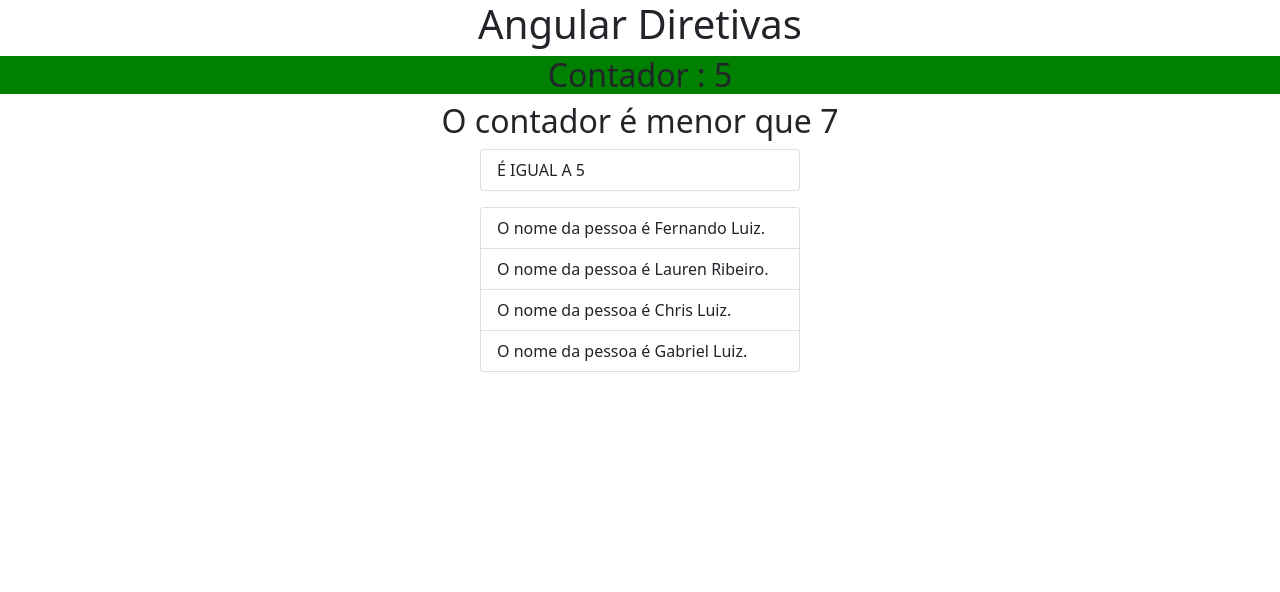
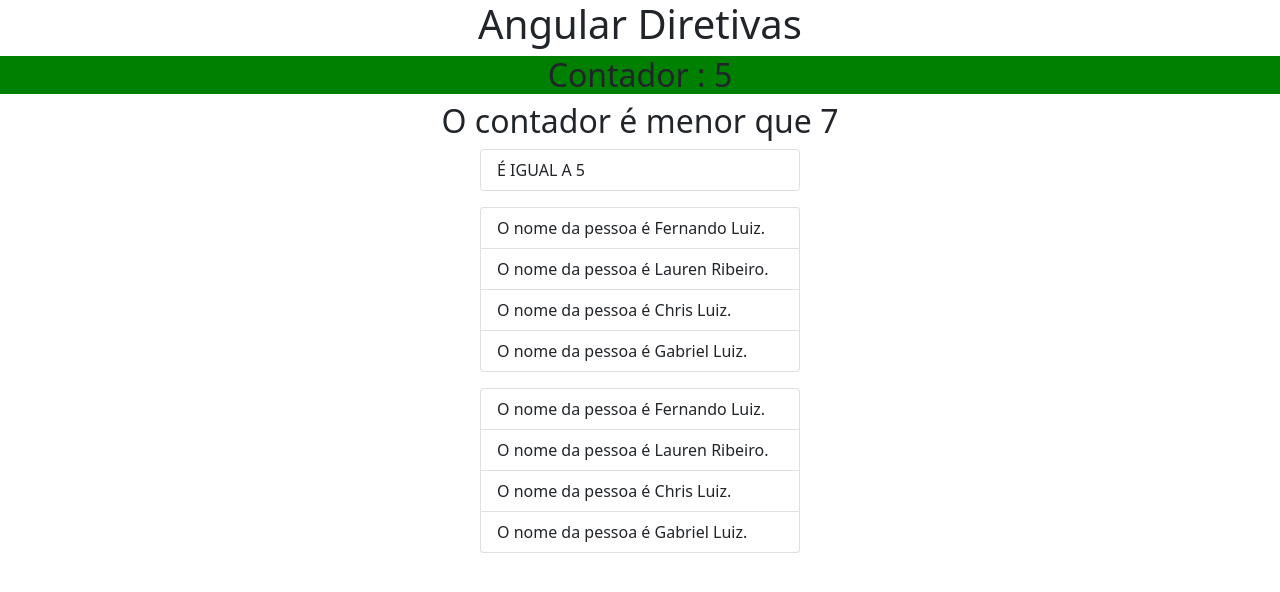
Before and after one commit to 740fernando/explorando-diretivas-angular, an Angular app in the folder workspace/ambiente-angular/: page / in a window 1280 px wide. Shown: the top 592 px of the page. Built offline with nearby package versions, Linux system fonts and the light colour scheme.

Commit message:
Como funciona o ngFor por baixo dos panos

```diff
--- a/workspace/ambiente-angular/src/app/app.component.html
+++ b/workspace/ambiente-angular/src/app/app.component.html
@@ -62,3 +62,12 @@
         O nome da pessoa é {{pessoa.nome}} {{pessoa.sobrenome}}.
     </li>
 </ul>
+
+<!-- iterando com ngTemplate -->
+<ul class="list-group mx-auto my-3 col-3">
+    <ng-template ngFor let-pessoa [ngForOf]="pessoas">
+        <li class="list-group-item">
+            O nome da pessoa é {{pessoa.nome}} {{pessoa.sobrenome}}.
+        </li>
+    </ng-template>
+</ul>
```
